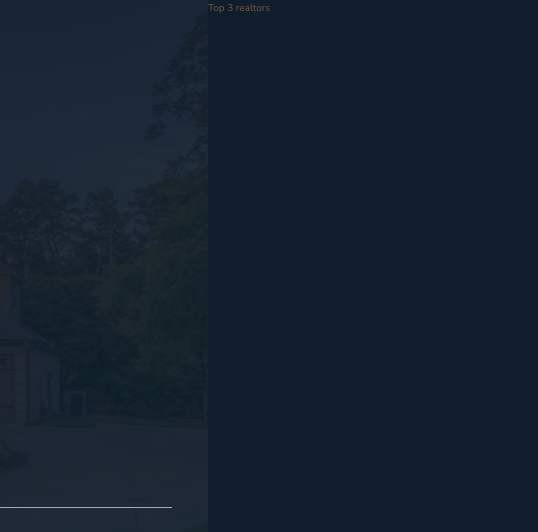
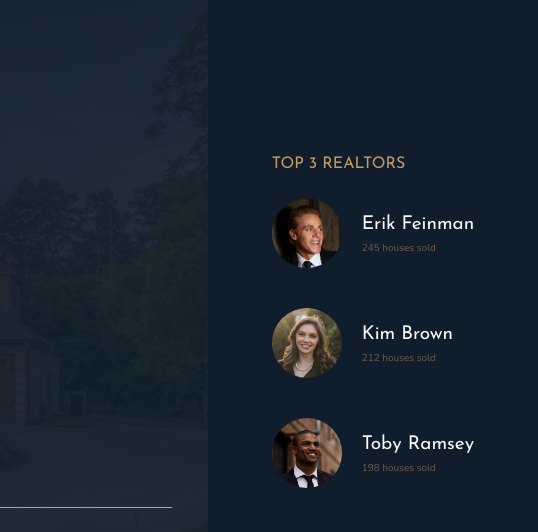
Before and after one commit to pcsmomo/advanced-css, a website: page 03-nexter/index.html in a window 1280 px wide. Shown: the top 532 px of the page, 742-1280 px from the left. Drawn offline with nearby package versions, Linux system fonts and the light colour scheme.

Commit message:
120. Building the Realtors Section

```diff
--- a/03-nexter/index.html
+++ b/03-nexter/index.html
@@ -36,7 +36,26 @@
     </header>
 
     <!-- Realtors -->
-    <div class="realtors">Top 3 realtors</div>
+    <div class="realtors">
+      <h3 class="heading-3">Top 3 realtors</h3>
+      <div class="realtors__list">
+        <img src="img/realtor-1.jpeg" alt="Realtor 1" class="realtors__img">
+        <div class="realtors_details">
+          <h4 class="heading-4 heading-4--light">Erik Feinman</h4>
+          <p class="realtors_sold">245 houses sold</p>
+        </div>
+        <img src="img/realtor-2.jpeg" alt="Realtor 2" class="realtors__img">
+        <div class="realtors_details">
+          <h4 class="heading-4 heading-4--light">Kim Brown</h4>
+          <p class="realtors_sold">212 houses sold</p>
+        </div>
+        <img src="img/realtor-3.jpeg" alt="Realtor 3" class="realtors__img">
+        <div class="realtors_details">
+          <h4 class="heading-4 heading-4--light">Toby Ramsey</h4>
+          <p class="realtors_sold">198 houses sold</p>
+        </div>
+      </div>
+    </div>
 
     <!-- Section: Features -->
     <section class="features">
--- a/03-nexter/sass/_realtors.scss
+++ b/03-nexter/sass/_realtors.scss
@@ -1,4 +1,30 @@
 .realtors {
   background-color: $color-secondary;
   grid-column: col-start 7 / full-end;
+  padding: 3rem;
+
+  display: grid;
+  align-content: center;
+  justify-content: center;
+  grid-row-gap: 2rem;
+
+  &__list {
+    display: grid;
+    grid-template-columns: min-content max-content;
+    grid-column-gap: 2rem;
+    grid-row-gap: 5vh;
+    align-items: center;
+  }
+
+  &__img {
+    width: 7rem;
+    border-radius: 50%;
+    display: block;
+  }
+
+  &__sold {
+    text-transform: uppercase;
+    color: $color-grey-light-2;
+    margin-top: -3px;
+  }
 }
```
Also changed, not shown: 03-nexter/css/main.css.
